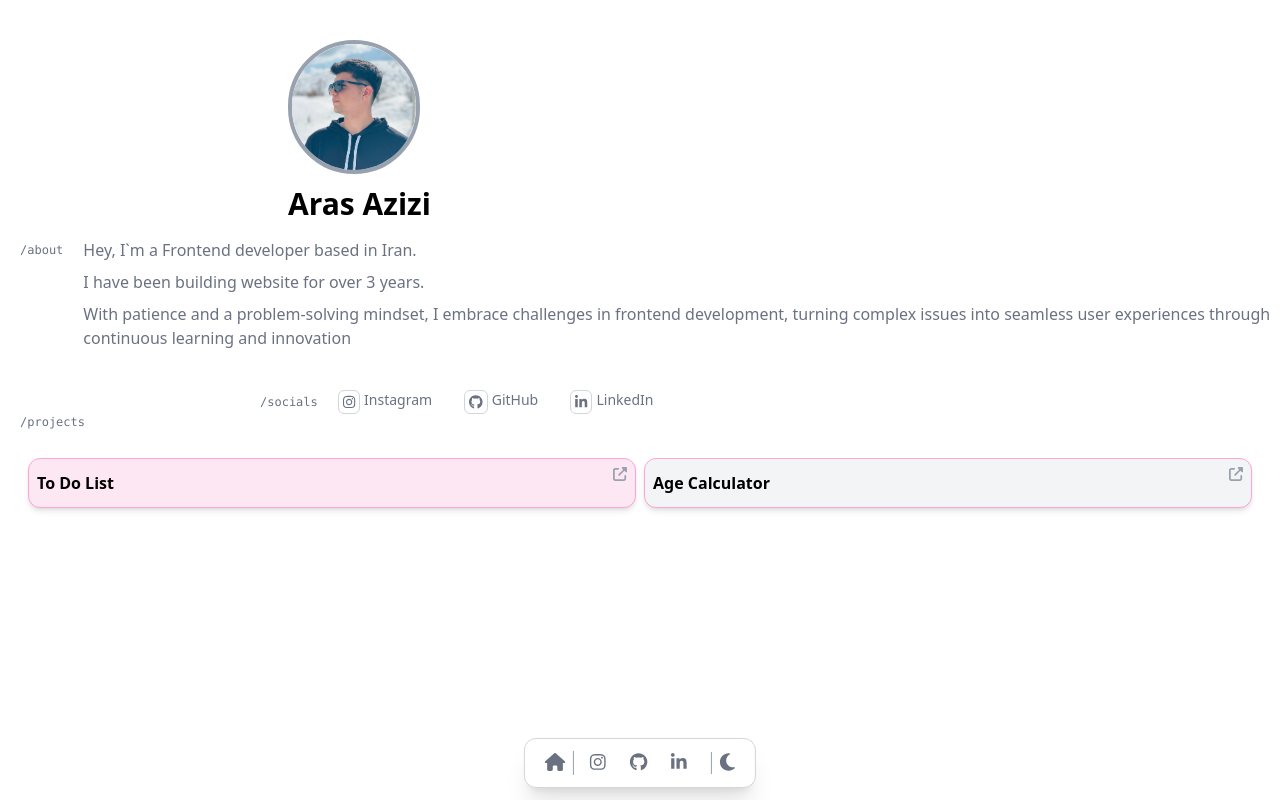
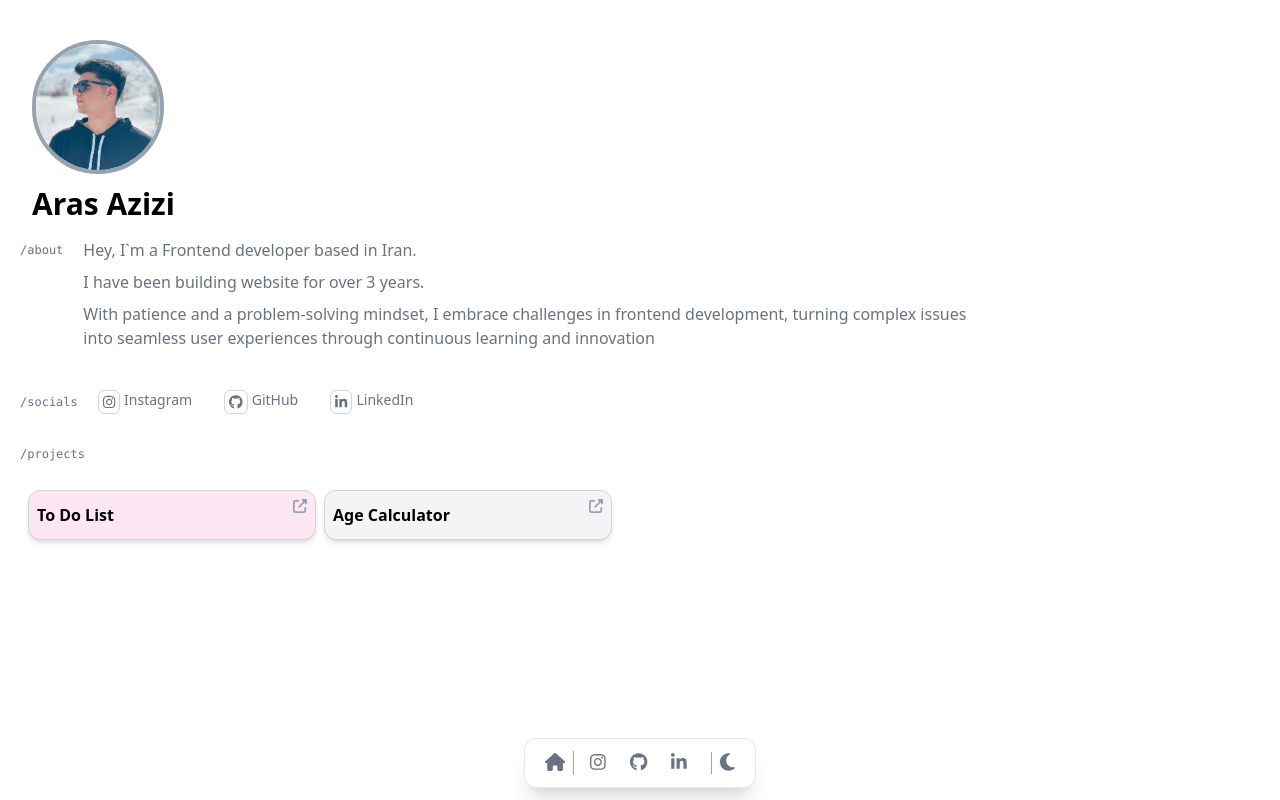
Before and after one commit to ar4scode/arasazizi-portfolio, a React (Vite) app: page / in a window 1280 px wide. Built offline with nearby package versions, Linux system fonts and the light colour scheme.

Commit message:
Make all section responsive(not tested)

```diff
--- a/src/components/About.jsx
+++ b/src/components/About.jsx
@@ -1,6 +1,6 @@
 export default function About() {
   return (
-    <div className="about-container flex w-full gap-5 ml-5 mt-4 lg:mr15">
+    <div className="about-container flex w-full gap-5 ml-5 mt-4 lg:mr15 md:w-3/4">
       <code className="text-gray-500 text-xs mt-1 hidden md:block">/about</code>
       <div>
         <p className="text-gray-500 mb-2">
--- a/src/components/Navbar.jsx
+++ b/src/components/Navbar.jsx
@@ -5,7 +5,7 @@ import { faMoon } from '@fortawesome/free-solid-svg-icons';
 
 export default function Navbar() {
   return (
-    <ul className="flex fixed bottom-3 left-1/2 transform -translate-x-1/2 bg-white border border-gray-300 rounded-xl py-3 shadow-xl px-5 gap-4">
+    <ul className="fixed flex bottom-3 left-1/2 transform -translate-x-1/2 bg-white border border-gray-200 rounded-xl py-3 shadow-xl px-5 gap-4 backdrop-blur-md :">
       {[
         { icon: faHouse, link: "#root", label: "Home" },
         { icon: faInstagram, link: "https://www.instagram.com/arasazizi__/", label: "Instagram" },
--- a/src/components/Profile.jsx
+++ b/src/components/Profile.jsx
@@ -2,7 +2,7 @@ import profileImage from "../assets/aras 4.jpg"
 
 export default function Profile() {
   return (
-    <header className="mx-auto w-full p-5 sm:px-8 max-w-screen-md grid xs:grid-cols-[75px_1fr] items-baseline gap-x-6 py-0">
+    <header className=" w-full p-5 sm:px-8 max-w-screen-md grid xs:grid-cols-[75px_1fr] items-baseline gap-x-6 py-0">
       <img
         src={profileImage}
         alt="aras azizi image"
--- a/src/components/Projects.jsx
+++ b/src/components/Projects.jsx
@@ -10,10 +10,10 @@ export default function Projects() {
   return (
     <div id="projects">
       <code className='text-gray-500 text-xs ml-5 hidden md:block'>/projects</code>
-      <ul className='w-full p-7 grid grid-cols-1 gap-2 md:grid-cols-2'>
+      <ul className='w-full p-7 grid grid-cols-1 gap-2 md:grid-cols-2 md:w-2/4'>
         {projects.map((project) => {
           return (
-            <li key={project.id} className='group mx-w-sm rounded-xl border border-pink-300 py-3 shadow-md bg-gray-100  cursor-pointer duration-100 hover:outline-3 outline-gray-200 first:bg-pink-100'>
+            <li key={project.id} className='group w-full rounded-xl border border-gray-300 py-3 shadow-md bg-gray-100  cursor-pointer duration-200 hover:outline-3 outline-gray-200 first:bg-pink-100'>
               <a href={project.url} className='flex relative justify-between px-2 font-semibold'>
                 {project.name}
                 <FontAwesomeIcon className='absolute text-sm text-gray-400 -top-1 right-2 duration-200 group-hover:text-gray-600' icon={faUpRightFromSquare} />
--- a/src/components/Socials.jsx
+++ b/src/components/Socials.jsx
@@ -5,7 +5,7 @@ import { faLinkedinIn } from '@fortawesome/free-brands-svg-icons'
 
 export default function Socials() {
   return (
-    <div className="flex w-3/4 ml-auto gap-5 mr-15 mt-8">
+    <div className="flex gap-5 w-full ml-5 my-8 ">
       <code className="text-gray-500 text-xs mt-1 hidden md:block">/socials</code>
       <ul className='flex gap-8'>
         <li className='group'>
```
